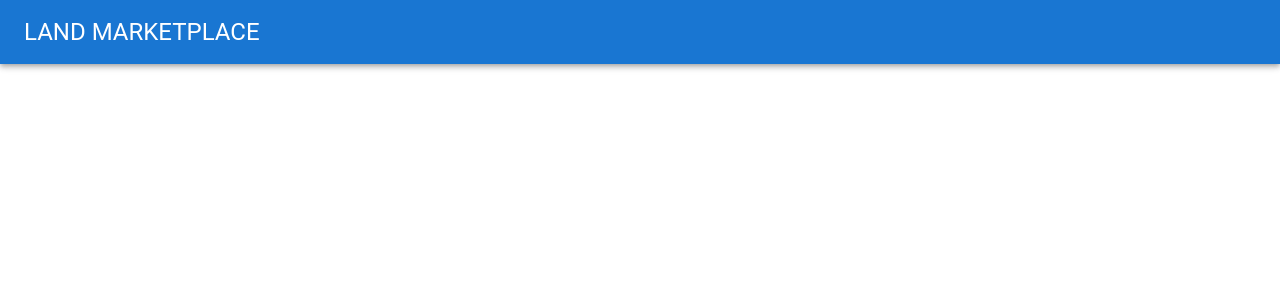
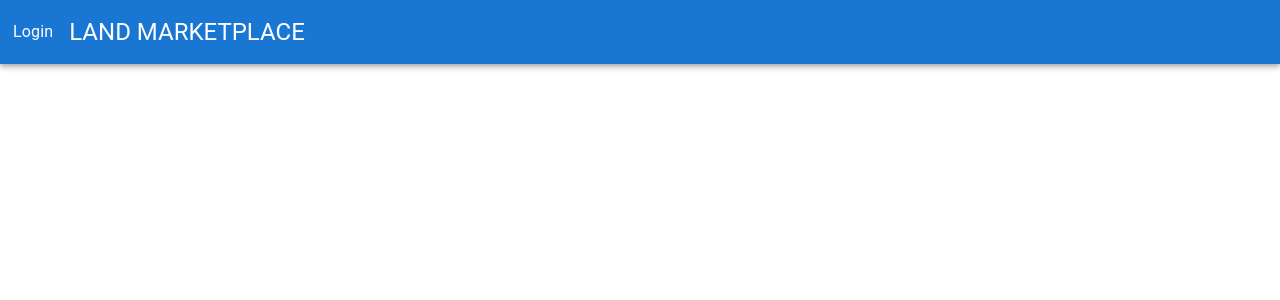
Before and after one commit to swapnaliss/solidity-practices, a React (Create React App) app in the folder Land/client/: page / in a window 1280 px wide. Shown: the top 300 px of the page. Built offline with nearby package versions, Linux system fonts and the light colour scheme.

Commit message:
Login tab rendering

```diff
--- a/Land/client/src/components/HomePage.js
+++ b/Land/client/src/components/HomePage.js
@@ -8,16 +8,16 @@ import AddBoxIcon from "@mui/icons-material/AddBox";
 import FormControlLabel from "@mui/material/FormControlLabel";
 import FormGroup from "@mui/material/FormGroup";
 
-import { BrowserRouter, useNavigate } from "react-router-dom";
+import { BrowserRouter, Routes, useNavigate } from "react-router-dom";
 
 export default function HomePage() {
   const [auth, setAuth] = React.useState(false);
 
-  // const navigate = useNavigate();
+  const navigate = useNavigate();
 
-  // const redirectHandle = () => {
-  //   navigate('/register');
-  // };
+  const redirectHandle = () => {
+    navigate('/register');
+  };
 
   const handleChange = async (event) => {
     setAuth(event.target.checked);
@@ -29,6 +29,17 @@ export default function HomePage() {
         <AppBar position="static">
           <Toolbar>
             <FormGroup>
+            <FormControlLabel
+                control={
+                  <Routes
+                    color="default"
+                    checked={auth}
+                    onChange={handleChange}
+                    aria-label="login switch"
+                  />
+                }
+                label={auth ? "Logout" : "Login"}
+              />
             </FormGroup>
             <Typography variant="h5" component="div" sx={{ flexGrow: 1 }}>
               LAND MARKETPLACE
@@ -39,7 +50,7 @@ export default function HomePage() {
                   Register New Land
                 </Typography>
                 <IconButton size="large" color="inherit">
-                  {/* <AddBoxIcon onClick={redirectHandle} /> */}
+                  <AddBoxIcon onClick={redirectHandle} />
                 </IconButton>
               </div>
             )}
```
